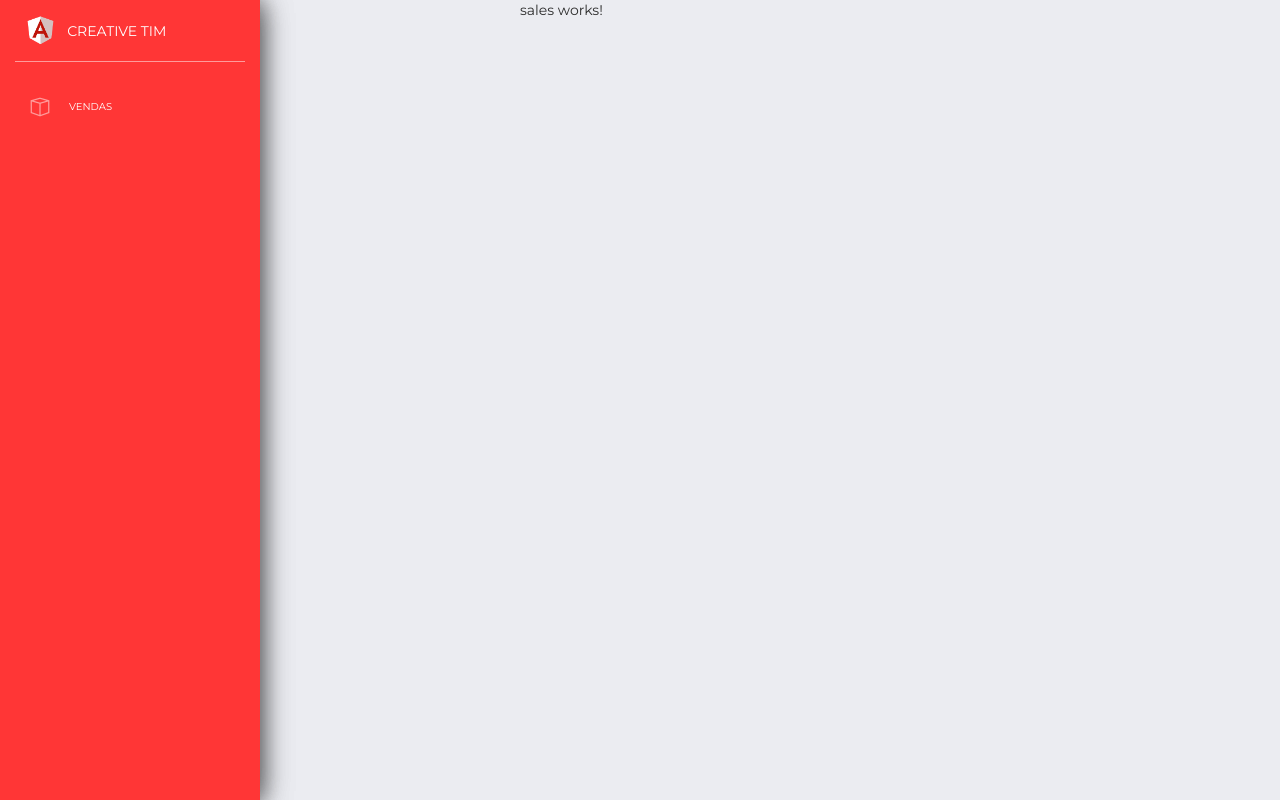
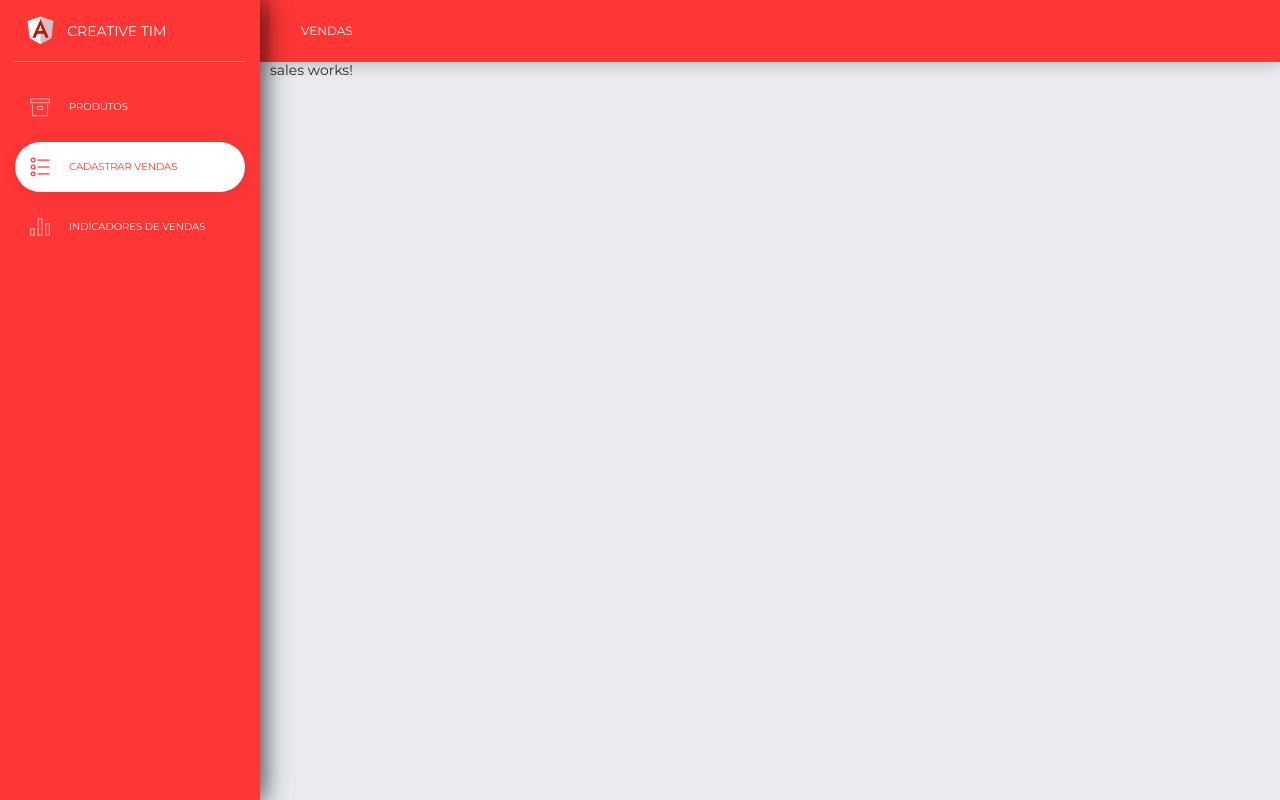
Before and after one commit to EstevamBruno/indicators, an Angular app: page /cadastrar-vendas in a window 1280 px wide. Built offline with nearby package versions, Linux system fonts and the light colour scheme.

Commit message:
Configurando aplicacao: removendo alguns bugs existentes no theme

```diff
--- a/package.json
+++ b/package.json
@@ -36,6 +36,7 @@
     "hammerjs": "2.0.8",
     "jquery": "3.3.1",
     "jw-bootstrap-switch-ng2": "2.0.4",
+    "material-icons": "^0.3.1",
     "ng2-charts": "1.6.0",
     "ngx-toastr": "^9.1.1",
     "nouislider": "12.1.0",
--- a/src/app/app.component.html
+++ b/src/app/app.component.html
@@ -5,6 +5,6 @@
   <div class="main-panel">
     <app-navbar></app-navbar>
     <router-outlet></router-outlet>
-<!--    <app-footer></app-footer>-->
+    <!--    <app-footer></app-footer>-->
   </div>
 </div>
--- a/src/app/core-module/navbar/navbar.component.html
+++ b/src/app/core-module/navbar/navbar.component.html
@@ -1,5 +1,5 @@
 
-<nav class="navbar navbar-expand-lg navbar-transparent navbar-absolute bg-primary fixed-top">
+<nav class="navbar navbar-expand-lg navbar-absolute bg-danger fixed-top">
     <div class="container-fluid">
         <div class="navbar-wrapper">
             <div class="navbar-toggle">
@@ -9,14 +9,15 @@
                     <span class="navbar-toggler-bar bar3"></span>
                 </button>
             </div>
-<!--            <a class="navbar-brand" href="#pablo">{{getTitle()}}</a>-->
+            <a class="navbar-brand" href="#pablo">{{getTitle()}}</a>
         </div>
-        <button class="navbar-toggler" type="button" (click)="collapse()"
-          [attr.aria-expanded]="!isCollapsed" aria-controls="collapseExample">
-          <span class="navbar-toggler-bar navbar-kebab"></span>
-          <span class="navbar-toggler-bar navbar-kebab"></span>
-          <span class="navbar-toggler-bar navbar-kebab"></span>
-        </button>
+
+<!--        <button class="navbar-toggler" type="button" (click)="collapse()"-->
+<!--          [attr.aria-expanded]="!isCollapsed" aria-controls="collapseExample">-->
+<!--          <span class="navbar-toggler-bar navbar-kebab"></span>-->
+<!--          <span class="navbar-toggler-bar navbar-kebab"></span>-->
+<!--          <span class="navbar-toggler-bar navbar-kebab"></span>-->
+<!--        </button>-->
 <!--        <div class="collapse navbar-collapse justify-content-end" id="collapseExample" [ngbCollapse]="isCollapsed">-->
 <!--          <form>-->
 <!--            <div class="input-group no-border">-->
--- a/src/app/core-module/navbar/navbar.component.ts
+++ b/src/app/core-module/navbar/navbar.component.ts
@@ -149,6 +149,6 @@ export class NavbarComponent implements OnInit {
         return this.listTitles[item].title;
       }
     }
-    return 'Dashboard';
+    return 'Vendas';
   }
 }
--- a/src/app/core-module/sidebar/sidebar.component.ts
+++ b/src/app/core-module/sidebar/sidebar.component.ts
@@ -4,10 +4,12 @@ declare interface RouteInfo {
     path: string;
     title: string;
     icon: string;
-    class: string;
+    class?: string;
 }
 export const ROUTES: RouteInfo[] = [
-    { path: '/vendas', title: 'Vendas',  icon: 'design_app', class: '' },
+    { path: '/produtos', title: 'produtos',  icon: 'files_box'},
+    { path: '/cadastrar-vendas', title: 'Cadastrar Vendas',  icon: 'design_bullet-list-67'},
+    { path: '/indicadores', title: 'Indicadores de Vendas',  icon: 'business_chart-bar-32'},
 ];
 
 @Component({
--- a/src/app/feature-module/sales/sales.component.html
+++ b/src/app/feature-module/sales/sales.component.html
@@ -1,3 +1,3 @@
-<p>
+<p style="margin-top: 60px">
   sales works!
 </p>
--- a/src/app/feature-module/sales/sales.module.ts
+++ b/src/app/feature-module/sales/sales.module.ts
@@ -1,11 +1,13 @@
 import { NgModule } from '@angular/core';
 import { CommonModule } from '@angular/common';
 import {SalesComponent} from './sales.component';
+import {SalesService} from '../service/sales/sales.service';
 
 @NgModule({
   declarations: [SalesComponent],
   imports: [
     CommonModule
   ],
+  providers: [SalesService]
 })
 export class SalesModule { }
--- a/src/assets/scss/now-ui-dashboard/_variables.scss
+++ b/src/assets/scss/now-ui-dashboard/_variables.scss
@@ -260,7 +260,7 @@ $social-linkedin: 			         #0077B5 !default;
 $social-linkedin-state-color:        darken(#0077B5, 5%) !default;
 
 // Sidebar variables
-$sidebar-width:              calc(100% - 260px) !default;
+$sidebar-width:              calc(100% - 135px) !default;
 $sidebar-mini-width:         calc(100% - 80px) !default;
 
 
```
Also changed, not shown: 1 other file (tests, documents, lock files or other folders).
